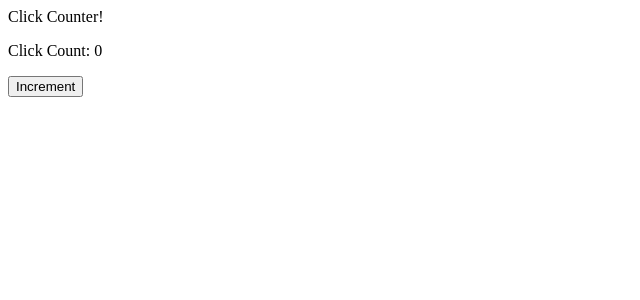
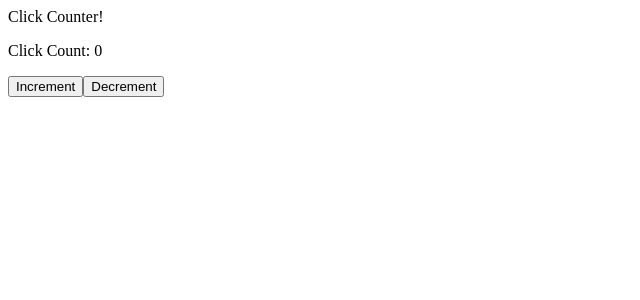
Before and after one commit to leeumt8/react-activities, a React (Create React App) app: page / in a window 1280 px wide. Shown: the top 300 px of the page, without its empty margins (0-640 px from the left). Built offline with nearby package versions, Linux system fonts and the light colour scheme; the HTML template or start-up script is replaced by a standard one.

Commit message:
activity-15 finished

```diff
--- a/src/components/Counter.js
+++ b/src/components/Counter.js
@@ -7,6 +7,9 @@
 
   handleIncrement = () => {
     this.setState({ count: this.state.count + 1 });
+  };
+  handleDecrement = () => {
+    this.setState({ count: this.state.count - 1 });
   };
 
   render() {
@@ -20,6 +23,9 @@
           <button className="btn btn-primary" onClick={this.handleIncrement}>
             Increment
           </button>
+          <button className="btn btn-primary" onClick={this.handleDecrement}>
+            Decrement
+          </button>
         </div>
       </div>
     );
```
